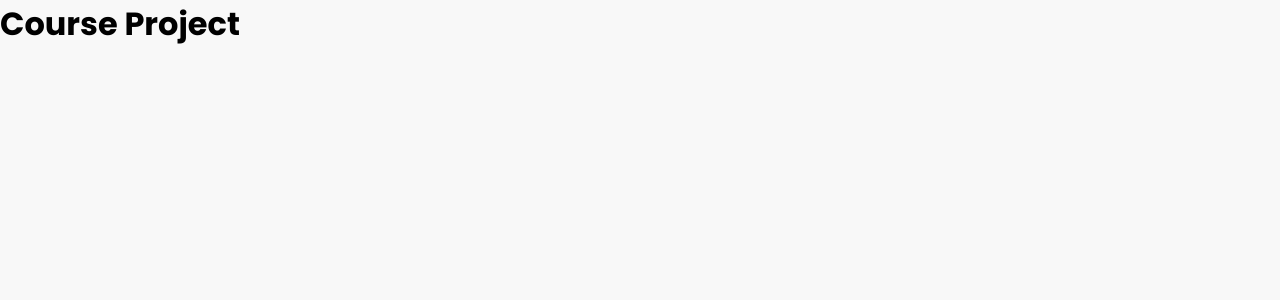
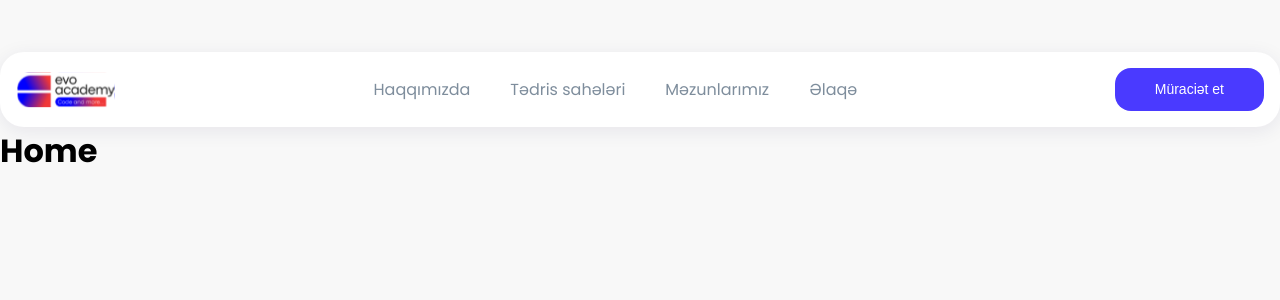
Before and after one commit to gulaism/Evo-Web, a React (Vite) app: page / in a window 1280 px wide. Shown: the top 300 px of the page. Built offline with nearby package versions, Linux system fonts and the light colour scheme.

Commit message:
added: header

```diff
--- a/src/App.jsx
+++ b/src/App.jsx
@@ -1,11 +1,16 @@
+import { BrowserRouter, Route, Routes } from 'react-router-dom'
 import './assets/common/base.scss'
+import UserRouter from './router/UserRouter'
 
 function App() {
 
   return (
-    <div>
-      <h1>Course Project</h1>
-    </div>
+    <BrowserRouter>
+      <Routes>
+        <Route path='/*' element={<UserRouter />}/>
+        <Route path='/admin/*' element={<h1>Admin</h1>} />
+      </Routes>
+    </BrowserRouter>
   )
 }
 
--- /dev/null
+++ b/src/layouts/user/Footer/Footer.jsx
@@ -0,0 +1,11 @@
+import React from 'react'
+
+const Footer = () => {
+  return (
+    <div>
+
+    </div>
+  )
+}
+
+export default Footer
--- /dev/null
+++ b/src/layouts/user/Header/Header.jsx
@@ -0,0 +1,25 @@
+import React from 'react'
+// images
+import logo from '../../../assets/images/Header/EvoCodingLogo.svg'
+// styles
+import styles from "./Header.module.scss"
+import { Link } from 'react-router-dom';
+
+const Header = () => {
+  return (
+    <div className={`container ${styles.headerCont}`}>
+      <Link to={"/"} className={styles.logoCont}>
+        <img className={styles.logoImg} src={logo} alt="Evo Academy Logo" />
+      </Link>
+      <div className={styles.navCont}>
+        <Link style={{textDecoration: "none", color: "inherit"}} to={"/about"}>Haqqımızda</Link>
+        <Link style={{textDecoration: "none", color: "inherit"}} to={"/education"}>Tədris sahələri</Link>
+        <Link style={{textDecoration: "none", color: "inherit"}} to={"/students"}>Məzunlarımız</Link>
+        <Link style={{textDecoration: "none", color: "inherit"}} to={"/contact"}>Əlaqə</Link>
+      </div>
+      <button>Müraciət et</button>
+    </div>
+  );
+}
+
+export default Header
--- /dev/null
+++ b/src/layouts/user/Header/Header.module.scss
@@ -0,0 +1,51 @@
+.headerCont {
+    background-color: white;
+    margin-top: 52px;
+    border-radius: 24px;
+    border: none;
+    display: flex;
+    padding: 16px 16px;
+    justify-content: space-between;
+    align-items: center;
+    box-shadow: 0px 4px 20px 0px #170F4914;
+
+
+    .logoCont {
+        width: 100px;
+        height: 36px;
+        cursor: pointer;
+
+
+        .logoImg {
+            width: 100%;
+            height: 100%;
+        }
+    }
+
+
+    .navCont {
+        display: flex;
+        align-items: center;
+        gap: 40px;
+        color: #7E8D9C;
+        font-size: 16px;
+        line-height: 24px;
+
+
+        div{
+            cursor: pointer;
+        }
+    }
+
+
+    button {
+        background-color: #4A3AFF;
+        padding: 11px 40px;
+        border-radius: 16px;
+        border: none;
+        font-size: 14px;
+        color: white;
+        line-height: 21px;
+        cursor: pointer;
+    }
+}
--- /dev/null
+++ b/src/layouts/user/UserLayout.jsx
@@ -0,0 +1,16 @@
+import React from 'react'
+import { Outlet } from 'react-router-dom'
+import Header from './Header/Header'
+import Footer from './Footer/Footer'
+
+const UserLayout = () => {
+  return (
+    <div>
+      <Header />
+      <Outlet />
+      <Footer />
+    </div>
+  )
+}
+
+export default UserLayout
--- a/src/router/UserRouter.jsx
+++ b/src/router/UserRouter.jsx
@@ -1,7 +1,18 @@
 import React from 'react'
+import { Route, Routes } from 'react-router-dom'
+import UserLayout from '../layouts/user/UserLayout'
 
 const UserRouter = () => {
   return (
+    <Routes>
+      <Route element={<UserLayout />}>
+        <Route index path='/' element={<h1>Home</h1>} />
+        <Route path='/about' element={<h1>About</h1>} />
+        <Route path='/education' element={<h1>Tedris saheleri</h1>} />
+        <Route path='/students' element={<h1>Mezunlarimiz</h1>} />
+        <Route path='/contact' element={<h1>Elaqe</h1>} />
+      </Route>
+    </Routes>
   )
 }
 
```
Also changed, not shown: src/assets/images/Header/EvoCodingLogo.svg (added), src/layouts/user/Footer/Footer.module.scss (added).
